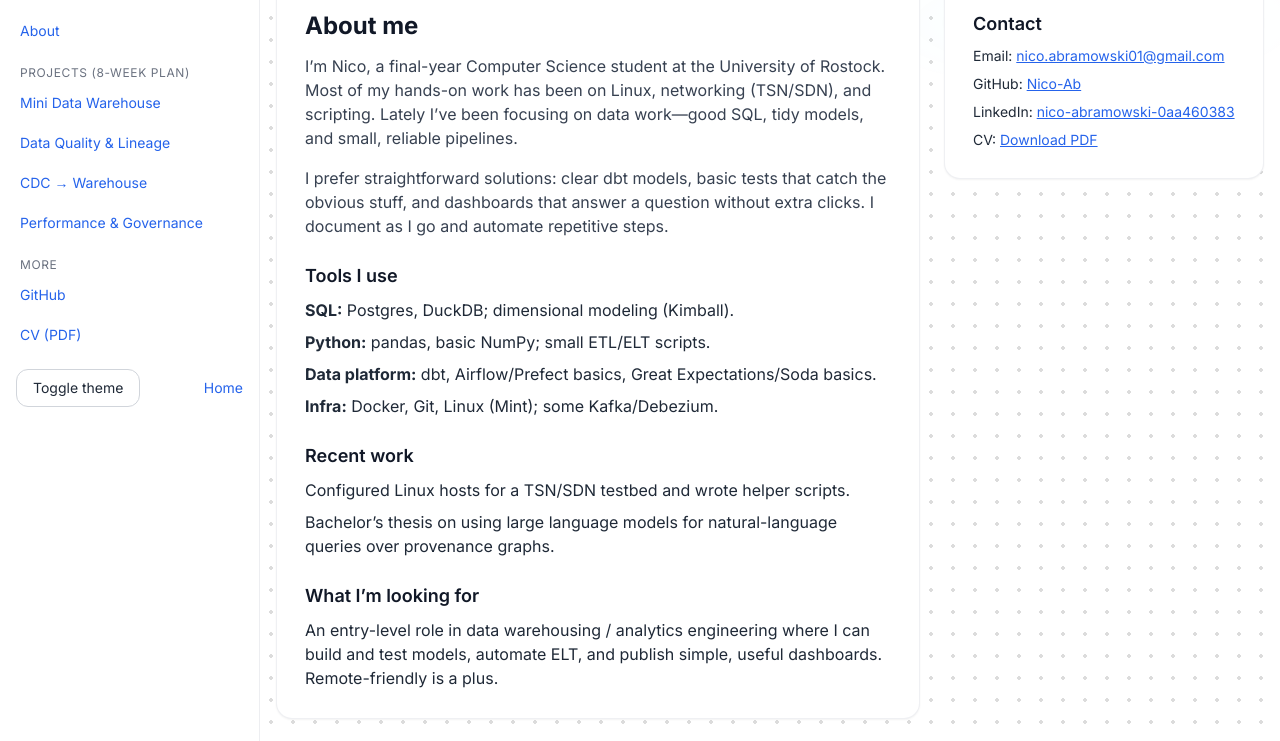
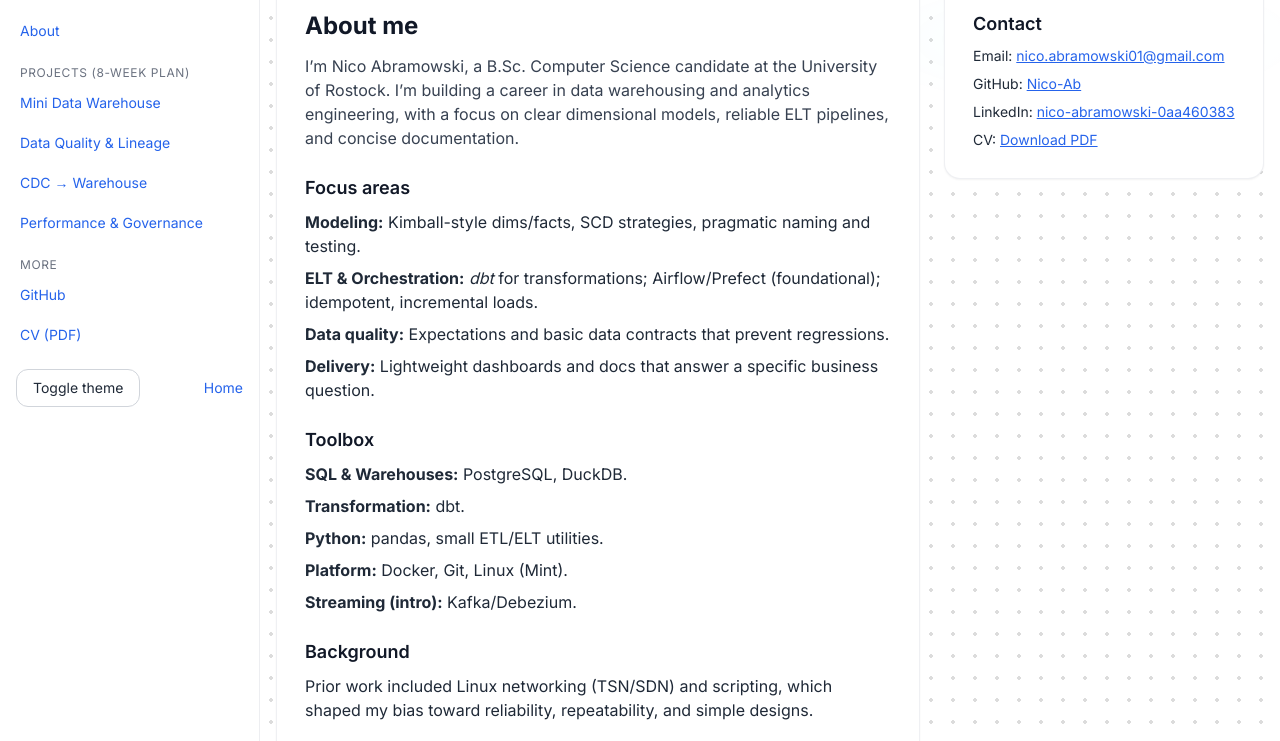
Before and after one commit to Nico-Ab/cv-project-website, an Astro site: page /cv-project-website/about in a window 1280 px wide. Shown: the part 59-800 px from the top of the page. Built offline with nearby package versions, Linux system fonts and the light colour scheme; Astro itself is replaced by a stand-in of ours.

Commit message:
changed phrasing of readme and about me as well as removed redundant files

```diff
--- a/public/cv-placeholder.txt
+++ /dev/null
@@ -1 +0,0 @@
-CV placeholder — replace this file with your actual CV (e.g., public/CV.pdf).
--- a/src/pages/about.astro
+++ b/src/pages/about.astro
@@ -8,30 +8,38 @@ const base = import.meta.env.BASE_URL;
       <h1 class="text-2xl font-bold mb-3">About me</h1>
 
       <p class="text-gray-700 dark:text-gray-300 mb-4">
-        I’m Nico, a final-year Computer Science student at the University of Rostock. Most of my hands-on work has been on Linux, networking (TSN/SDN), and scripting. Lately I’ve been focusing on data work—good SQL, tidy models, and small, reliable pipelines.
+        I’m Nico Abramowski, a B.Sc. Computer Science candidate at the University of Rostock. I’m building a career in
+        data warehousing and analytics engineering, with a focus on clear dimensional models, reliable ELT pipelines,
+        and concise documentation.
       </p>
 
-      <p class="text-gray-700 dark:text-gray-300 mb-4">
-        I prefer straightforward solutions: clear dbt models, basic tests that catch the obvious stuff, and dashboards that answer a question without extra clicks. I document as I go and automate repetitive steps.
-      </p>
-
-      <h2 class="text-lg font-semibold mt-6 mb-2">Tools I use</h2>
+      <h2 class="text-lg font-semibold mt-6 mb-2">Focus areas</h2>
       <ul class="space-y-2 text-gray-800 dark:text-gray-300">
-        <li><strong>SQL:</strong> Postgres, DuckDB; dimensional modeling (Kimball).</li>
-        <li><strong>Python:</strong> pandas, basic NumPy; small ETL/ELT scripts.</li>
-        <li><strong>Data platform:</strong> dbt, Airflow/Prefect basics, Great Expectations/Soda basics.</li>
-        <li><strong>Infra:</strong> Docker, Git, Linux (Mint); some Kafka/Debezium.</li>
+        <li><strong>Modeling:</strong> Kimball-style dims/facts, SCD strategies, pragmatic naming and testing.</li>
+        <li><strong>ELT & Orchestration:</strong> <em>dbt</em> for transformations; Airflow/Prefect (foundational); idempotent, incremental loads.</li>
+        <li><strong>Data quality:</strong> Expectations and basic data contracts that prevent regressions.</li>
+        <li><strong>Delivery:</strong> Lightweight dashboards and docs that answer a specific business question.</li>
       </ul>
 
-      <h2 class="text-lg font-semibold mt-6 mb-2">Recent work</h2>
+      <h2 class="text-lg font-semibold mt-6 mb-2">Toolbox</h2>
       <ul class="space-y-2 text-gray-800 dark:text-gray-300">
-        <li>Configured Linux hosts for a TSN/SDN testbed and wrote helper scripts.</li>
-        <li>Bachelor’s thesis on using large language models for natural-language queries over provenance graphs.</li>
+        <li><strong>SQL & Warehouses:</strong> PostgreSQL, DuckDB.</li>
+        <li><strong>Transformation:</strong> dbt.</li>
+        <li><strong>Python:</strong> pandas, small ETL/ELT utilities.</li>
+        <li><strong>Platform:</strong> Docker, Git, Linux (Mint).</li>
+        <li><strong>Streaming (intro):</strong> Kafka/Debezium.</li>
       </ul>
+
+      <h2 class="text-lg font-semibold mt-6 mb-2">Background</h2>
+      <p class="text-gray-800 dark:text-gray-300">
+        Prior work included Linux networking (TSN/SDN) and scripting, which shaped my bias toward reliability,
+        repeatability, and simple designs.
+      </p>
 
       <h2 class="text-lg font-semibold mt-6 mb-2">What I’m looking for</h2>
       <p class="text-gray-800 dark:text-gray-300">
-        An entry-level role in data warehousing / analytics engineering where I can build and test models, automate ELT, and publish simple, useful dashboards. Remote-friendly is a plus.
+        Entry-level roles in data warehousing / analytics engineering. I enjoy shipping clean models, automated
+        transformations with tests, and straightforward dashboards. Remote-friendly teams are a plus.
       </p>
     </section>
 
```
Also changed, not shown: README.md.
